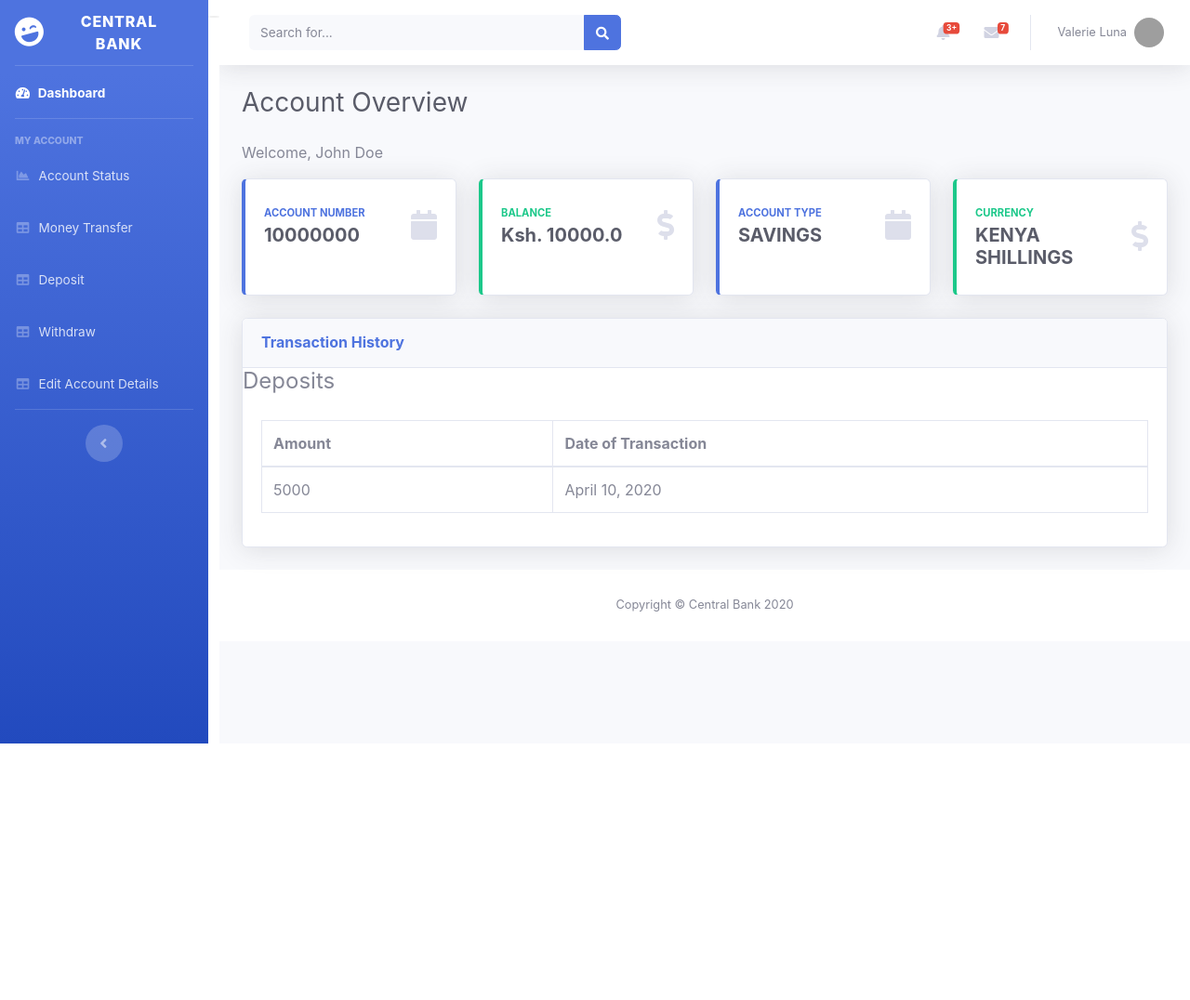
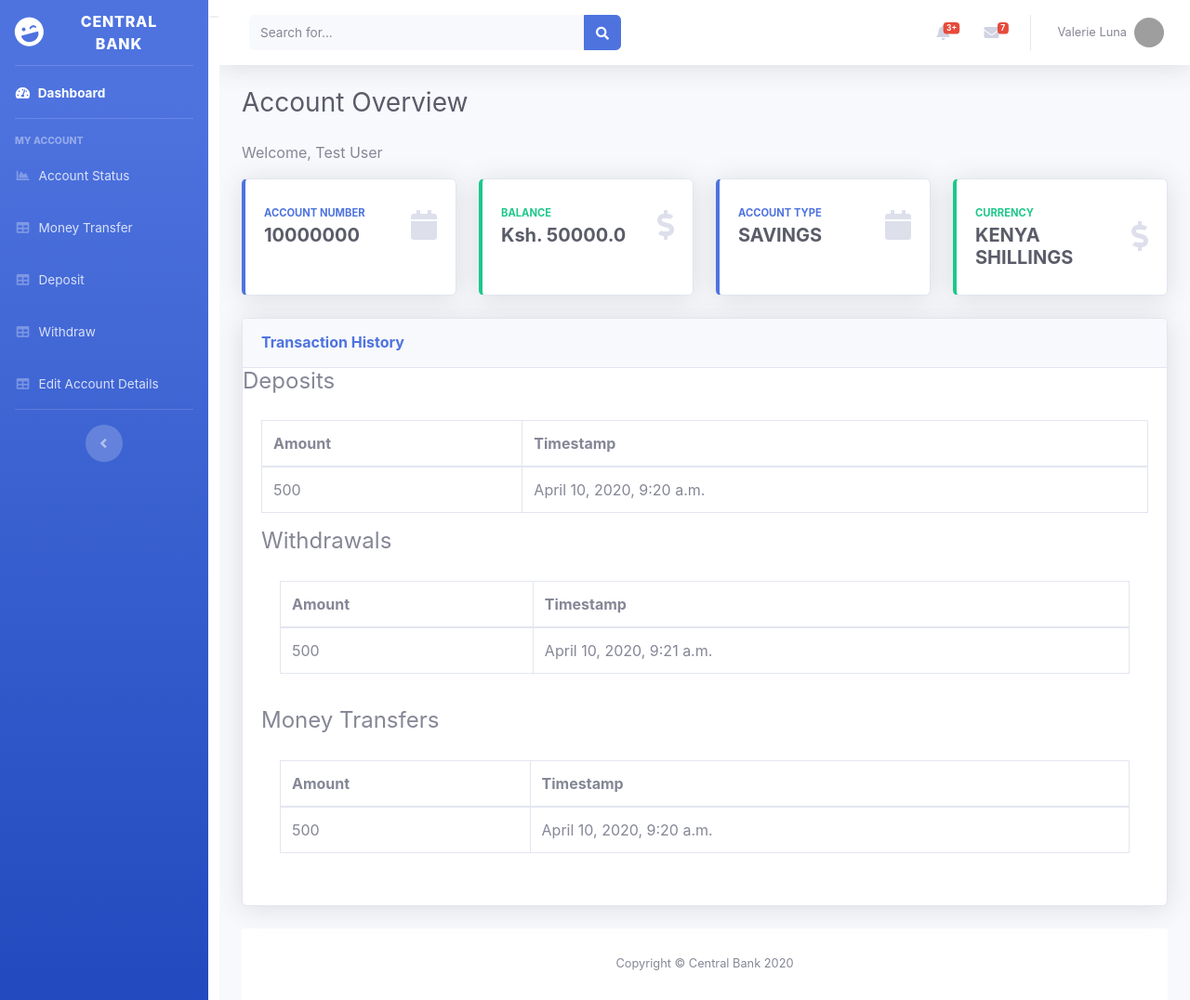
Before and after one commit to nickmwangemi/CentralBank, a Django app: page /customers/account_status/1/ in a window 1280 px wide. Shown: the whole page at 93% size. Before the commit the page ends 800 px from the top, so only its background shows below. Run offline with Django 3.2, Linux system fonts and the light colour scheme; data comes from the database, SQL or seed files in the repository; some libraries are stand-ins or nearby versions; grey boxes are pictures that could not be loaded.

Commit message:
Created views

```diff
--- a/customers/templates/customers/account_status.html
+++ b/customers/templates/customers/account_status.html
@@ -378,6 +378,7 @@
                     <div class="col mr-2">
                       <div class="text-xs font-weight-bold text-success text-uppercase mb-1">Currency</div>
                       <div class="h5 mb-0 font-weight-bold text-gray-800"> {{ account.currency }}</div>
+
                     </div>
                     <div class="col-auto">
                       <i class="fas fa-dollar-sign fa-2x text-gray-300"></i>
@@ -389,8 +390,8 @@
       </div>
 
         <!-- DataTales Example -->
-          <div class="card shadow mb-4">
-            <div class="card-header py-3">
+        <div class="card shadow mb-4">
+          <div class="card-header py-3">
               <h6 class="m-0 font-weight-bold text-primary">Transaction History</h6>
             </div>
             <h4> Deposits</h4>
@@ -400,7 +401,7 @@
                   <thead>
                     <tr>
                       <th>Amount</th>
-                      <th>Date of Transaction</th>
+                      <th>Timestamp</th>
 
                     </tr>
                   </thead>
@@ -408,7 +409,52 @@
                   {% for deposit in deposits %}
                     <tr>
                       <td>{{ deposit.amount }}</td>
-                      <td>{{ deposit.date_of_transaction }} </td>
+                      <td>{{ deposit.timestamp }} </td>
+                    </tr>
+                    {% endfor %}
+                  </tbody>
+                </table>
+              </div>
+
+            <h4> Withdrawals</h4>
+            <div class="card-body">
+              <div class="table-responsive">
+                <table class="table table-bordered" id="dataTable" width="100%" cellspacing="0">
+                  <thead>
+                    <tr>
+                      <th>Amount</th>
+                      <th>Timestamp</th>
+
+                    </tr>
+                  </thead>
+                  <tbody>
+                  {% for withdrawal in withdrawals %}
+                    <tr>
+                      <td>{{ withdrawal.amount }}</td>
+                      <td>{{ withdrawal.timestamp }} </td>
+                    </tr>
+                    {% endfor %}
+                  </tbody>
+                </table>
+              </div>
+            </div>
+
+            <h4> Money Transfers</h4>
+            <div class="card-body">
+              <div class="table-responsive">
+                <table class="table table-bordered" id="dataTable" width="100%" cellspacing="0">
+                  <thead>
+                    <tr>
+                      <th>Amount</th>
+                      <th>Timestamp</th>
+
+                    </tr>
+                  </thead>
+                  <tbody>
+                  {% for money_transfer in money_transfers %}
+                    <tr>
+                      <td>{{ money_transfer.amount }}</td>
+                      <td>{{ money_transfer.timestamp }} </td>
                     </tr>
                     {% endfor %}
                   </tbody>
--- a/customers/templates/customers/edit_details.html
+++ b/customers/templates/customers/edit_details.html
@@ -315,7 +315,7 @@
 
               <div class="card shadow mb-4">
                 <div class="card-header py-3">
-                  <h6 class="m-0 font-weight-bold text-primary">Basic Details</h6>
+                  <h6 class="m-0 font-weight-bold text-primary">Edit Details</h6>
                 </div>
                 <div class="card-body">
 
--- a/customers/views.py
+++ b/customers/views.py
@@ -9,11 +9,15 @@
     customer = Customer.objects.get(pk=pk)
     account = Account.objects.get(pk=pk)
     deposits = Deposit.objects.filter(pk=pk)
+    withdrawals = Withdrawal.objects.filter(pk=pk)
+    money_transfers = MoneyTransfer.objects.filter(pk=pk)
 
     context = {
         'customer': customer,
         'account': account,
         'deposits':deposits,
+        'withdrawals':withdrawals,
+        'money_transfers':money_transfers,
     }
 
 
@@ -23,6 +27,7 @@
 def money_transfer(request,pk):
     # get current user
     customer = Customer.objects.get(pk=pk)
+    accounts = Account.objects.all()
 
     if request.method == "POST":
         form = request.POST
@@ -34,29 +39,36 @@
     # Status.objects.get(username=request.user)
     context = {
         'customer': customer,
-        # 'account':account
+        'accounts':accounts
     }
 
     return render(request,'customers/money_transfer.html',context)
 
 
 def deposit(request,pk):
-     # get current user
+    account = Account.objects.get(pk=pk)
     customer = Customer.objects.get(pk=pk)
+    accounts = Account.objects.all()
 
 
     context = {
+        'account':account,
         'customer': customer,
+        'accounts':accounts,
 
     }
 
     return render(request,'customers/deposit.html',context)
 
 def withdraw(request,pk):
-     # get current user
+    account = Account.objects.get(pk=pk)
     customer = Customer.objects.get(pk=pk)
+    accounts = Account.objects.all()
     context = {
+        'account':account,
         'customer': customer,
+        'accounts':accounts,
+
     }
 
     return render(request,'customers/withdraw.html',context)
--- a/transactions/admin.py
+++ b/transactions/admin.py
@@ -7,11 +7,11 @@
     list_display = [ 'sender','amount','recipient','mobile_number']
 
 class DepositAdmin(admin.ModelAdmin):
-    list_display = [ 'amount','date_of_transaction','customer']
+    list_display = [ 'amount','timestamp','customer']
 
 
 class WithdrawalAdmin(admin.ModelAdmin):
-   list_display = [ 'amount','date_of_transaction']
+   list_display = [ 'amount','timestamp']
 
 
 admin.site.register(Deposit,DepositAdmin)
--- a/transactions/models.py
+++ b/transactions/models.py
@@ -10,7 +10,7 @@
     sender = models.ForeignKey(Account,on_delete=models.CASCADE)
     amount =  models.IntegerField()
     recipient = models.ForeignKey(Account,related_name='account',on_delete=models.CASCADE)
-    timestamp = models.DateField(auto_now_add=True)
+    timestamp = models.DateTimeField(auto_now_add=True)
     mobile_number = models.CharField(max_length=50)
 
     def __str__(self):
@@ -20,16 +20,16 @@
 class Deposit(models.Model):
     customer=models.ForeignKey(Customer,on_delete=models.CASCADE,default=1)
     amount = models.IntegerField()
-    date_of_transaction = models.DateField(default=date.today)
-    # user = models.ForeignKey(Account, on_delete=models.CASCADE, default=1)
+    timestamp = models.DateTimeField(auto_now_add=True)
+
 
     def __str__(self):
         return str(self.amount)
 
-
 class Withdrawal(models.Model):
+    customer=models.ForeignKey(Customer,on_delete=models.CASCADE,default=1)
     amount = models.IntegerField()
-    date_of_transaction = models.DateField(default=date.today)
+    timestamp = models.DateTimeField(auto_now_add=True)
 
     def __str__(self):
         return str(self.amount)
```
Also changed, not shown: customers/templates/customers/deposit.html (+22 -8 lines), customers/templates/customers/money_transfer.html (+42 -3 lines), customers/templates/customers/withdraw.html (+19 -8 lines), accounts/migrations/0001_initial.py, accounts/migrations/0002_account_customer.py (deleted), customers/migrations/0001_initial.py, db.sqlite3, transactions/migrations/0001_initial.py, transactions/migrations/0002_deposit_customer.py (deleted).
